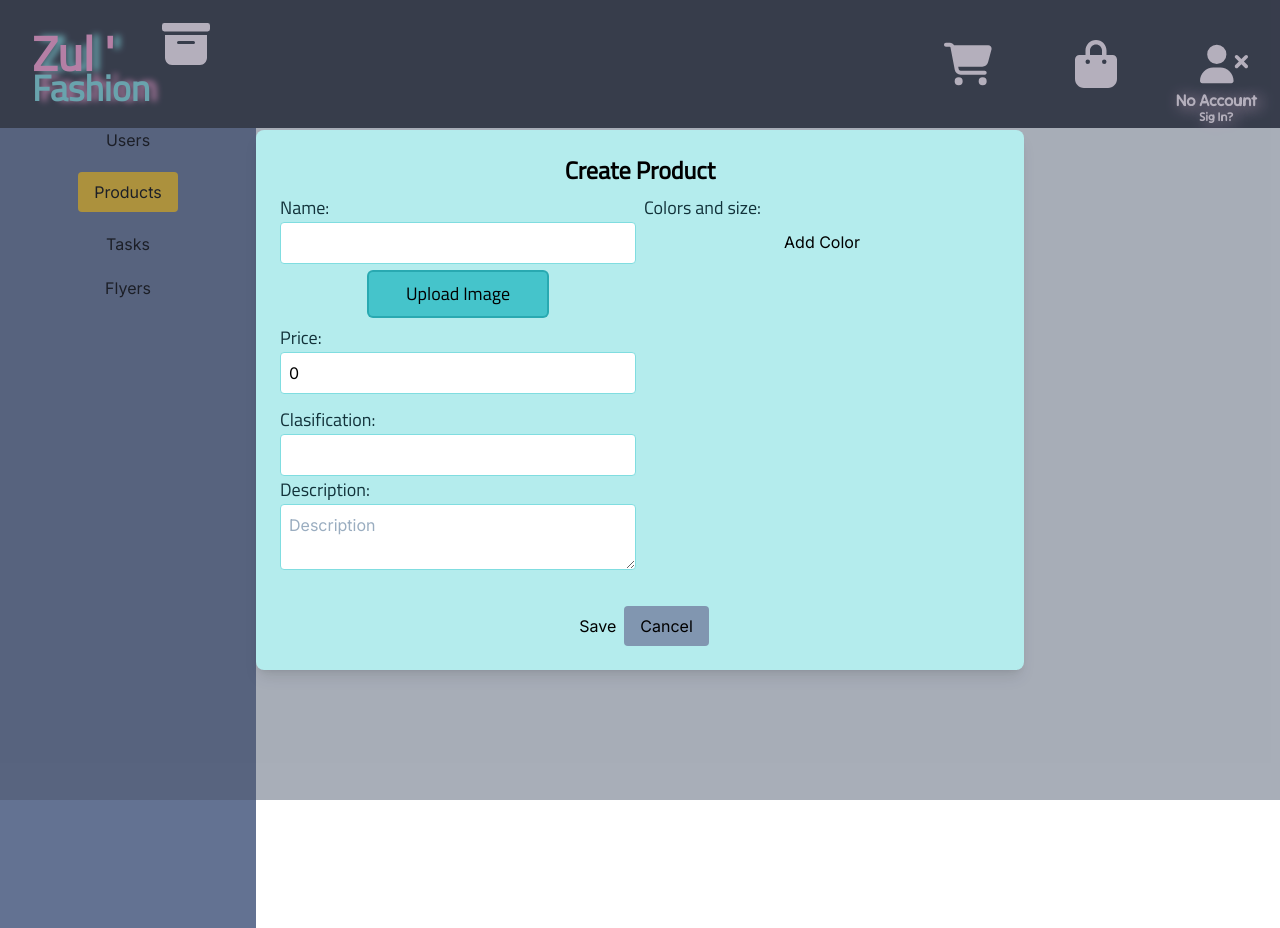
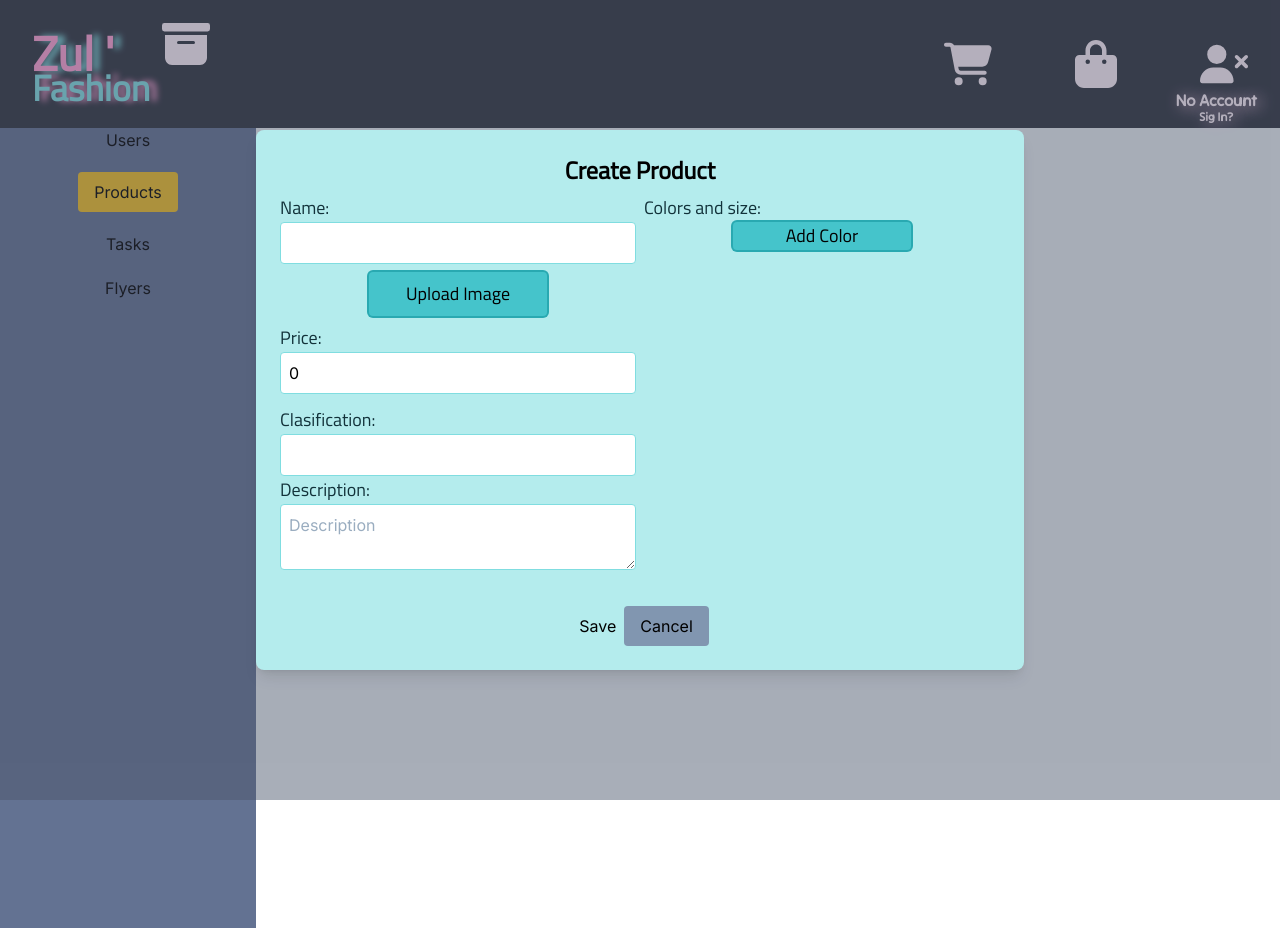
Before and after one commit to MarcosRamirezCarri/Y2KshopRemake, a Next.js app in the folder y2kclient/: page /dashboard in a window 1280 px wide. Both pictures are taken after a click on the button "Products". Built offline with nearby package versions, Linux system fonts and the light colour scheme.

Commit message:
Terminaciones Dashboard

```diff
--- a/y2kclient/src/app/dashboard/Components/Modals/ProductModal/CreateProduct/CreateProduct.tsx
+++ b/y2kclient/src/app/dashboard/Components/Modals/ProductModal/CreateProduct/CreateProduct.tsx
@@ -7,6 +7,7 @@ import validateProduct from "@/helpers/Validators/validatorProducts";
 import validateColors from "@/helpers/Validators/validateColors";
 import createProduct from "@/lib/actions/ProductActions/createProduct";
 import LabelForm from "./Labels/LabelForm";
+import LabelColors from "./Labels/LabelColors";
 
 interface ModalProps {
   setStateAdmin: (arg: string) => void;
@@ -34,6 +35,7 @@ const CreateModal: React.FC<ModalProps> = ({ setStateAdmin, stateAdmin }) => {
     colorName: "",
     sizesQuantity: "",
     sizes: "",
+    duplicateSizes: "",
   });
 
   const handleChange = (
@@ -83,6 +85,7 @@ const CreateModal: React.FC<ModalProps> = ({ setStateAdmin, stateAdmin }) => {
     const newColors = [...product.colors];
     newColors[index].color = e.target.value;
     setProduct({ ...product, colors: newColors });
+
   };
 
   const handleAddSize = (colorIndex: number) => {
@@ -140,7 +143,7 @@ const CreateModal: React.FC<ModalProps> = ({ setStateAdmin, stateAdmin }) => {
         stateAdmin === "CreateProduct" ? "visible" : "invisible"
       }`}
     >
-      <div className="w-[60%] bg-Lightblue-200 gap-2 justify-center  grid grid-cols-2 p-6 rounded-lg shadow-lg">
+      <div className="w-[60%] bg-Lightblue-200 gap-2 justify-center   grid grid-cols-2 p-6 rounded-lg shadow-lg">
         <h2 className="col-span-2 flex justify-center font-titilium text-2xl font-semibold ">
           Create Product
         </h2>
@@ -152,7 +155,7 @@ const CreateModal: React.FC<ModalProps> = ({ setStateAdmin, stateAdmin }) => {
             value={product.name}
             error={errors.name}
           />
-          <label className="w-[50%] bg-Lightblue-400 flex flex-col items-center py-2 cursor-pointer m-2 font-titilium text-lg rounded ring-2 ring-Lightblue-500">
+          <label className="w-[50%] bg-Lightblue-400 flex flex-col items-center py-2 cursor-pointer m-2 font-titilium text-lg rounded ring-2 ring-Lightblue-500 hover:ring-Lightblue-700 active:bg-Lightblue-500 transition-all delay-50">
             <p>Upload Image</p>
             <input
               type="file"
@@ -163,7 +166,7 @@ const CreateModal: React.FC<ModalProps> = ({ setStateAdmin, stateAdmin }) => {
 
           {uploading && <p>Uploading...</p>}
           {errors.images && (
-            <p className="text-pink-950 text-sm">{errors.images}</p>
+            <p className="text-pink-950 font-titilium text-sm">{errors.images}</p>
           )}
           <div className="flex flex-row gap-3">
             {product.images.map((image, index) => (
@@ -211,91 +214,16 @@ const CreateModal: React.FC<ModalProps> = ({ setStateAdmin, stateAdmin }) => {
             error={errors.description}
           />
         </div>
-        <div className="flex flex-col w-[100%]">
-          <div className="text-Lightblue-950 flex justify-between flex-row font-titilium text-lg">
-            <p>Colors and size:</p>
-            {errors.colors && (
-              <p className="text-pink-950 self-end text-sm">{errors.colors}</p>
-            )}
-             {errors.colorName && (
-                <p className="text-pink-950 self-end text-sm">{errors.colorName}</p>
-              )}
-          </div>
-          {product.colors.map((color, colorIndex) => (
-            <div key={colorIndex}>
-
-              <div className="flex items-center mb-1">
-                <input
-                  className={`w-full p-2 border ${
-                    errors.colorName
-                      ? "border-pink-950"
-                      : "border-Lightblue-300"
-                  } rounded focus:outline-Lightblue-400`}
-                  type="text"
-                  placeholder="Color"
-                  value={color.color}
-                  onChange={(e) => handleColorChange(colorIndex, e)}
-                />
-
-                <button
-                  type="button"
-                  className="ml-2 bg-Lightblue-400 text-xl rounded  transition-all duration-150 p-1 hover:ring-2 hover:ring-Lightblue-500 active:bg-Lightblue-600"
-                  onClick={() => handleRemoveColor(colorIndex)}
-                >
-                  &times;
-                </button>
-              </div>
-              {errors.sizes && (
-                <p className="text-pink-950 text-sm">{errors.sizes}</p>
-              )}
-              {color.sizes.map((size, sizeIndex) => (
-                <div key={sizeIndex} className="flex items-center mb-2">
-                  <select
-                    className="w-1/2 p-2 border border-Lightblue-300 focus:outline-Lightblue-400 rounded mr-2"
-                    name="size"
-                    value={size.size}
-                    onChange={(e) => handleSizeChange(colorIndex, sizeIndex, e)}
-                  >
-                    <option value="">Select Size</option>
-                    <option value="XL">XL</option>
-                    <option value="L">L</option>
-                    <option value="M">M</option>
-                    <option value="S">S</option>
-                  </select>
-                  <input
-                    className="w-1/2 p-2 border rounded border-Lightblue-300 focus:outline-Lightblue-400"
-                    type="number"
-                    name="quantity"
-                    placeholder="Quantity"
-                    value={size.quantity}
-                    onChange={(e) => handleSizeChange(colorIndex, sizeIndex, e)}
-                  />
-                  <button
-                    type="button"
-                    className="ml-2 bg-Lightblue-300 text-md rounded transition-all duration-150 p-1 hover:ring-2 hover:ring-Lightblue-400 active:bg-Lightblue-400"
-                    onClick={() => handleRemoveSize(colorIndex, sizeIndex)}
-                  >
-                    &times;
-                  </button>
-                </div>
-              ))}
-              <button
-                type="button"
-                className=" text-white rounded p-1 bg-Lightblue-300 "
-                onClick={() => handleAddSize(colorIndex)}
-              >
-                Add Size
-              </button>
-            </div>
-          ))}
-          <button
-            type="button"
-            className="bg-blue-500 text-white rounded p-2"
-            onClick={handleAddColor}
-          >
-            Add Color
-          </button>
-        </div>
+        <LabelColors
+          errors={errors}
+          product={product}
+          handleAddColor={handleAddColor}
+          handleAddSize={handleAddSize}
+          handleRemoveColor={handleRemoveColor}
+          handleRemoveSize={handleRemoveSize}
+          handleColorChange={handleColorChange}
+          handleSizeChange={handleSizeChange}
+        />
         <div className="col-span-2 flex justify-center mt-4">
           <button
             type="button"
--- /dev/null
+++ b/y2kclient/src/app/dashboard/Components/Modals/ProductModal/CreateProduct/Labels/LabelColors.tsx
@@ -0,0 +1,116 @@
+import Product from "@/helpers/Types"
+
+interface LabelTypes {
+    errors: any
+    product: Product;
+    handleRemoveColor: (colorIndex: number) => void;
+    handleRemoveSize: (colorIndex: number, sizeIndex: number) => void;
+    handleAddColor: any;
+    handleAddSize:  (colorIndex: number) => void;
+    handleColorChange: (colorIndex: number , e: React.ChangeEvent<HTMLInputElement>) => void;
+    handleSizeChange: (colorIndex: number, sizeIndex: number ,e: React.ChangeEvent<HTMLSelectElement | HTMLInputElement>) => void;
+
+
+}
+
+const LabelColors: React.FC<LabelTypes> = ({errors, product, handleAddColor, handleRemoveColor, handleRemoveSize, handleAddSize, handleColorChange, handleSizeChange}) =>{
+
+ return(
+    <div className="flex flex-col w-[100%] max-h-[55vh]">
+      <div className="text-Lightblue-950 flex justify-between flex-row font-titilium text-lg">
+            <p>Colors and size:</p>
+            {errors.colors && (
+              <p className="text-pink-950 self-end text-sm">{errors.colors}</p>
+            )}
+             {errors.colorName && (
+                <p className="text-pink-950 self-end text-sm">{errors.colorName}</p>
+              )}
+          </div>
+        <div className=" overflow-x-hidden overflow-y-auto">
+
+          {product.colors.map((color, colorIndex) => (
+            <div key={colorIndex}>
+
+              <div className="flex items-center mb-1">
+                <input
+                  className={`w-full p-2 border ${
+                    errors.colorName
+                      ? "border-pink-950"
+                      : "border-Lightblue-300"
+                  } rounded focus:outline-Lightblue-400`}
+                  type="text"
+                  placeholder="Color"
+                  value={color.color}
+                  onChange={(e) => handleColorChange(colorIndex, e)}
+                />
+
+                <button
+                  type="button"
+                  className="ml-2 bg-Lightblue-400 text-xl rounded  transition-all duration-150 p-1 hover:ring-2 hover:ring-Lightblue-500 active:bg-Lightblue-600"
+                  onClick={() => handleRemoveColor(colorIndex)}
+                >
+                  &times;
+                </button>
+              </div>
+              {errors.sizes && (
+                <p className="text-pink-950 font-titilium text-sm">{errors.sizes}</p>
+              )}
+                {errors.duplicateSizes && (
+                <p className="text-pink-950 font-titilium self-end text-sm">{errors.duplicateSizes}</p>
+              )} {errors.sizesQuantity && (
+                <p className="text-pink-950 font-titilium self-end text-sm">{errors.sizesQuantity}</p>
+              )}
+              {color.sizes.map((size, sizeIndex) => (
+                <div key={sizeIndex} className="flex items-center mb-2">
+                  <select
+                    className="w-1/2 p-2 border border-Lightblue-300 focus:outline-Lightblue-400 rounded mr-2"
+                    name="size"
+                    value={size.size}
+                    onChange={(e) => handleSizeChange(colorIndex, sizeIndex, e)}
+                  >
+                    <option value="">Select Size</option>
+                    <option value="XL">XL</option>
+                    <option value="L">L</option>
+                    <option value="M">M</option>
+                    <option value="S">S</option>
+                  </select>
+                  <input
+                    className="w-1/2 p-2 border rounded border-Lightblue-300 focus:outline-Lightblue-400"
+                    type="number"
+                    name="quantity"
+                    placeholder="Quantity"
+                    value={size.quantity}
+                    onChange={(e) => handleSizeChange(colorIndex, sizeIndex, e)}
+                  />
+                  <button
+                    type="button"
+                    className="ml-2 bg-Lightblue-300 text-md rounded transition-all duration-150 p-1 hover:ring-2 hover:ring-Lightblue-400 active:bg-Lightblue-400"
+                    onClick={() => handleRemoveSize(colorIndex, sizeIndex)}
+                  >
+                    &times;
+                  </button>
+                </div>
+              ))}
+              <button
+                type="button"
+                className=" text-white rounded p-1 bg-Lightblue-300 "
+                onClick={() => handleAddSize(colorIndex)}
+              >
+                Add Size
+              </button>
+            </div>
+          ))}
+
+        </div>
+        <button
+            type="button"
+            className="w-[50%] bg-Lightblue-400 flex flex-col self-center items-center cursor-pointer font-titilium text-lg rounded ring-2 ring-Lightblue-500 hover:ring-Lightblue-700 active:bg-Lightblue-500 transition-all delay-50"
+            onClick={handleAddColor}
+          >
+            Add Color
+          </button>
+    </div>
+ )
+}
+
+export default LabelColors;
--- a/y2kclient/src/app/dashboard/Components/Modals/ProductModal/CreateProduct/Labels/LabelForm.tsx
+++ b/y2kclient/src/app/dashboard/Components/Modals/ProductModal/CreateProduct/Labels/LabelForm.tsx
@@ -22,7 +22,9 @@ const LabelForm: React.FC<LabelFormProps> = ({
         </div>
         {name === "description" ? (
           <textarea
-            className="w-full mb-3 p-2 border border-Lightblue-300 rounded focus:outline-Lightblue-400"
+            className={`w-full mb-3 p-2 border ${
+              error ? "text-pink-950 border-pink-950" : "border-Lightblue-300"
+            } rounded focus:outline-Lightblue-400`}
             name="description"
             placeholder="Description"
             value={value}
@@ -31,7 +33,7 @@ const LabelForm: React.FC<LabelFormProps> = ({
         ) : name === "price" ? (
           <input
             className={`w-full mb-3 p-2 border ${
-              error ? "text-pink-950" : "border-Lightblue-300"
+              error ? "text-pink-950 border-pink-950" : "border-Lightblue-300"
             } rounded focus:outline-Lightblue-400`}
             type="text"
             name="price"
```
Also changed, not shown: y2kclient/src/helpers/Validators/validateColors.ts (+11 -2 lines).
